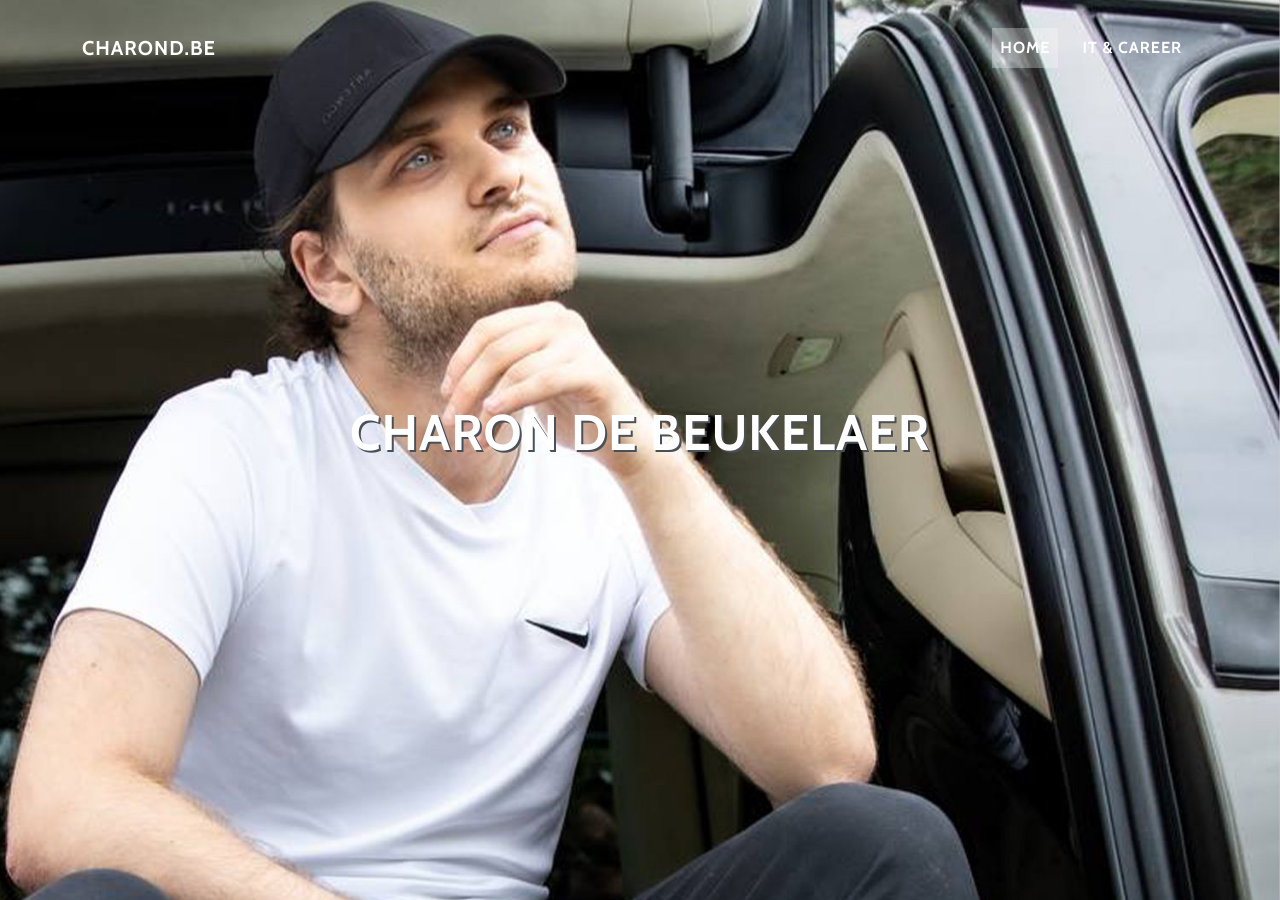
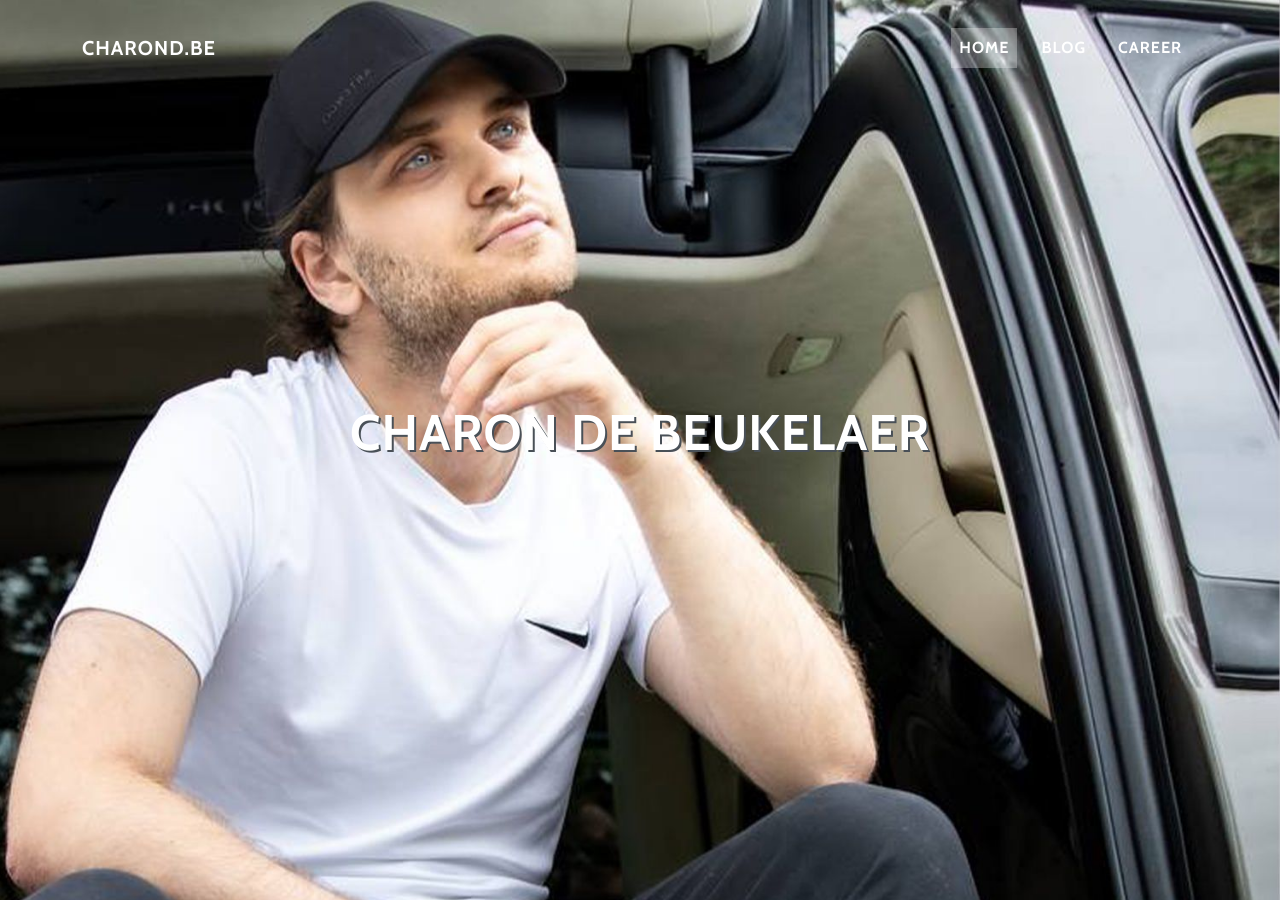
Before and after one commit to CharonDB/CharonDB.github.io, a Jekyll site: the page index.html, which Jekyll copies as it is, in a window 1280 px wide and 900 px high. Built offline with Jekyll 4.4.1, drawn with Linux system fonts in a browser that asks for light colours.

Commit message:
Menu items update

```diff
--- a/index.html
+++ b/index.html
@@ -20,7 +20,8 @@
             <div class="collapse navbar-collapse" id="navbarResponsive">
                 <ul class="navbar-nav ms-auto">
                     <li class="nav-item nav-link"><a class="nav-link active" href="index.html">Home</a></li>
-                    <li class="nav-item nav-link"><a class="nav-link" href="career.html">IT &amp; career</a></li>
+                    <li class="nav-item nav-link"><a class="nav-link" href="career.html">Blog</a></li>
+                    <li class="nav-item nav-link"><a class="nav-link" href="career.html">Career</a></li>
                 </ul>
             </div>
         </div>
```
